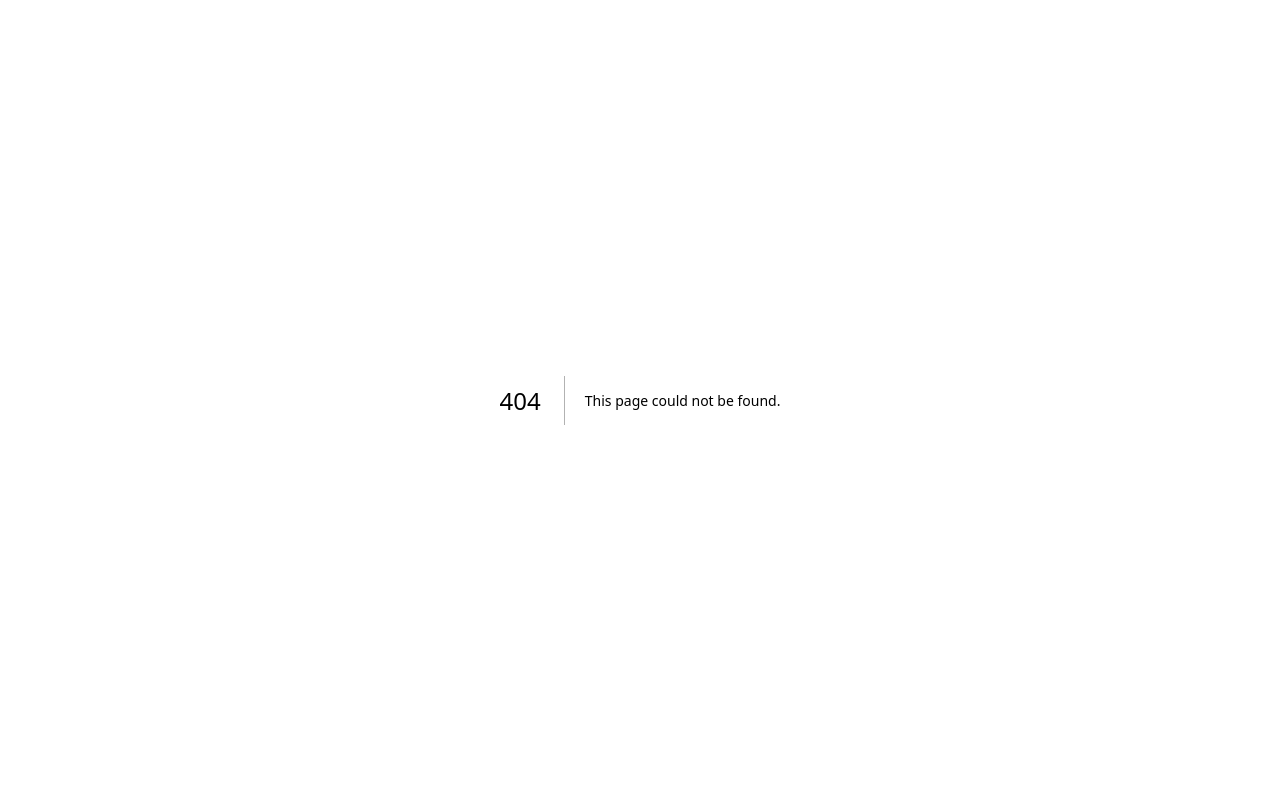
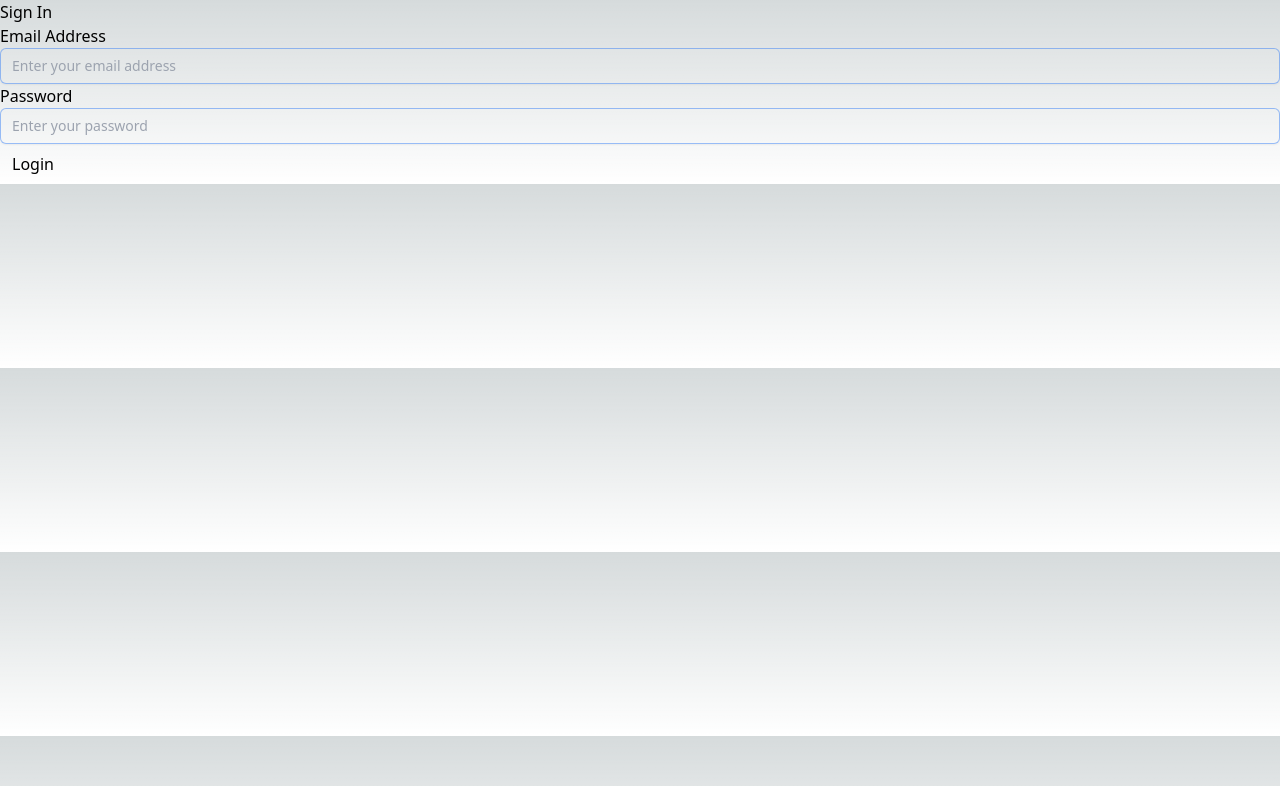
Before and after one commit to anojumisa/FSSE_JAN24_GroupF_GFP, a Next.js app in the folder frontend/final_project/: page /store_login in a window 1280 px wide. Before the commit this address had no page. Shown: the top 786 px of the page. Built offline with nearby package versions, Linux system fonts and the light colour scheme.

Commit message:
feat:add frontend login functionality

```diff
--- /dev/null
+++ b/frontend/final_project/src/pages/store_login/index.tsx
@@ -0,0 +1,78 @@
+import React from "react";
+import { ErrorMessage, Field, Form, Formik, useFormik } from 'formik';
+import * as Yup from 'yup';
+import router from "next/router";
+
+export default function LoginSeller() {
+
+  interface LoginForm {
+    email: string;
+    password_hash: string;
+  }
+
+  const initialValues:LoginForm = {
+      email: '',
+      password_hash: ''
+  };
+
+  const validationSchema = Yup.object().shape({
+    email: Yup.string().email('Invalid email format').required('Email required'),
+    password_hash: Yup.string().required('Password required').
+    matches(/^(?=.*[a-z])(?=.*[A-Z])(?=.*\d)[a-zA-Z\d]{8,}$/,'Password must contain at least 8 characters, one uppercase letter, one lowercase letter, and one number')
+  });
+
+  async function handleSubmit(values: LoginForm, { setSubmitting, setFieldError }: any) {
+
+    try {
+      const response = await fetch(`${process.env.NEXT_PUBLIC_API_URL}/store_login`, {
+        method: 'POST',
+        headers: {
+          'Content-Type': 'application/json',
+        },
+        body: JSON.stringify(values),
+      });
+
+      if (!response.ok) {
+        const errorData = await response.json();
+        setFieldError('general', errorData.message || 'Failed to login');
+        return;
+      }
+      alert('Login Successful');
+      router.push('/');
+    } catch (error) {
+      setFieldError('general', (error as Error).message);
+    } finally {
+      setSubmitting(false);
+    }
+  };
+
+  return (
+    <Formik
+    initialValues={initialValues}
+    validationSchema={validationSchema}
+    onSubmit={handleSubmit}>
+      <Form>
+        <h2>Sign In</h2>
+
+        <div>
+            <label htmlFor="email">Email Address</label>
+            <Field
+            name="email" type="email" placeholder="Enter your email address"
+            className="p-3 block w-full rounded-md border-0 bg-transparent py-1.5 text-white-900 shadow-sm ring-1 ring-inset ring-white-300 placeholder:text-white-400 focus:ring-2 focus:ring-inset focus:ring-indigo-600 sm:text-sm sm:leading-6"/>
+            <ErrorMessage className="text-red-500 text-xs italic" id="email" name="email" component="div" />
+        </div>
+
+        <div>
+            <label htmlFor="password_hash">Password</label>
+            <Field
+            name="password_hash" type="password" placeholder="Enter your password"
+            className="p-3 block w-full rounded-md border-0 bg-transparent py-1.5 text-white-900 shadow-sm ring-1 ring-inset ring-white-300 placeholder:text-white-400 focus:ring-2 focus:ring-inset focus:ring-indigo-600 sm:text-sm sm:leading-6"/>
+            <ErrorMessage className="text-red-500 text-xs italic" id="password_hash" name="password_hash" component="div" />
+        </div>
+
+        <button type="submit" className="rounded-md px-3 py-2">Login</button>
+
+      </Form>
+    </Formik>
+    );
+}
```
